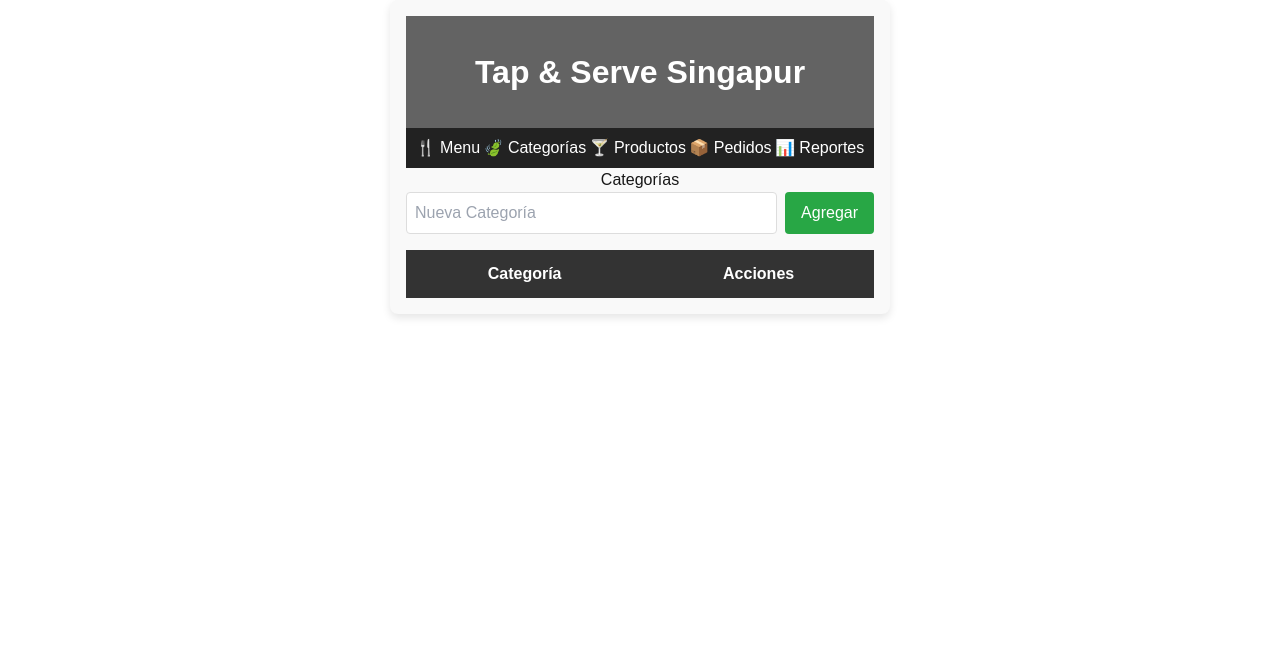
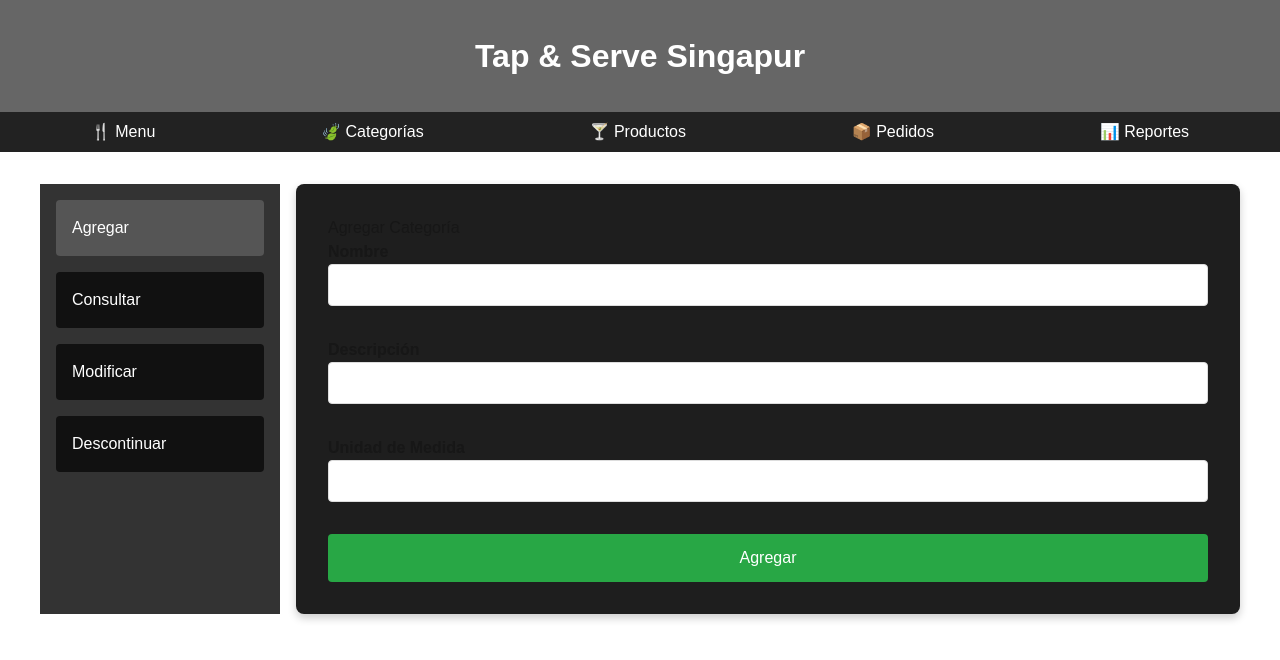
Before and after one commit to lopezsDev/Tap-Server-Singapur, a Next.js app in the folder frontend/: page /paginas/Categorias in a window 1280 px wide. Shown: the top 660 px of the page. Built offline with nearby package versions, Linux system fonts and the light colour scheme.

Commit message:
Trabajo por terminar para final

```diff
--- a/frontend/src/app/components/Header.js
+++ b/frontend/src/app/components/Header.js
@@ -20,7 +20,7 @@ const Header = () => {
             onMouseEnter={() => handleMouseEnter('menu')}
             onMouseLeave={handleMouseLeave}
           >
-            🍴 Menu
+            <Link href="./paginas/Menu">🍴 Menu</Link>
             {visibleMenu === 'menu' && (
               <ul
                 style={styles.dropdown}
@@ -40,7 +40,7 @@ const Header = () => {
             onMouseEnter={() => handleMouseEnter('categorias')}
             onMouseLeave={handleMouseLeave}
           >
-            🍃 Categorías
+            <Link href="./paginas/Categorias">🍃 Categorías</Link>
             {visibleMenu === 'categorias' && (
               <ul
                 style={styles.dropdown}
@@ -58,7 +58,7 @@ const Header = () => {
             onMouseEnter={() => handleMouseEnter('productos')}
             onMouseLeave={handleMouseLeave}
           >
-            🍸 Productos
+            <Link href="./paginas/Productos">🍸 Productos</Link>
             {visibleMenu === 'productos' && (
               <ul
                 style={styles.dropdown}
@@ -78,7 +78,7 @@ const Header = () => {
             onMouseEnter={() => handleMouseEnter('pedidos')}
             onMouseLeave={handleMouseLeave}
           >
-            📦 Pedidos
+            <Link href="./paginas/pedidos">📦 Pedidos</Link>
             {visibleMenu === 'pedidos' && (
               <ul
                 style={styles.dropdown}
--- a/frontend/src/app/paginas/Categorias/page.tsx
+++ b/frontend/src/app/paginas/Categorias/page.tsx
@@ -2,94 +2,235 @@
 import { ChangeEvent, useState } from 'react';
 import Header from '../../components/Header';
 
-interface Styles {
-  [key: string]: React.CSSProperties;
+interface Category {
+  name: string;
+  description: string;
+  unit: string;
 }
 
 const Categorias: React.FC = () => {
-  const [categories, setCategories] = useState<string[]>([]);
-  const [newCategory, setNewCategory] = useState<string>("");
+  const [categories, setCategories] = useState<Category[]>([]);
+  const [newCategory, setNewCategory] = useState<Category>({
+    name: "",
+    description: "",
+    unit: "",
+  });
+  const [activeOption, setActiveOption] = useState<string>("Agregar");
+  const [selectedCategory, setSelectedCategory] = useState<string | null>(null);
 
-  // Función para agregar una categoría
-  const addCategory = (): void => {
-    if (newCategory.trim()) {
-      setCategories([...categories, newCategory]);
-      setNewCategory("");
-    }
+  // Manejar cambios en el formulario
+  const handleInputChange = (e: ChangeEvent<HTMLInputElement>): void => {
+    const { name, value } = e.target;
+    setNewCategory({ ...newCategory, [name]: value });
   };
 
-  // Función para eliminar una categoría
-  const deleteCategory = (index: number): void => {
-    const updatedCategories = categories.filter((_, i) => i !== index);
-    setCategories(updatedCategories);
+  // Agregar categoría
+  const addCategory = (): void => {
+    if (!newCategory.name || !newCategory.description || !newCategory.unit) {
+      alert("Por favor, completa todos los campos.");
+      return;
+    }
+
+    if (categories.some((category) => category.name === newCategory.name)) {
+      alert("¡El nombre de la categoría ya existe!");
+      return;
+    }
+
+    setCategories([...categories, { ...newCategory }]);
+    setNewCategory({ name: "", description: "", unit: "" });
+    alert("¡Categoría agregada con éxito!");
   };
 
+  // Modificar categoría
+  const modifyCategory = (): void => {
+    if (!selectedCategory || !newCategory.name) {
+      alert("Selecciona una categoría para modificar.");
+      return;
+    }
+
+    const updatedCategories = categories.map((category) =>
+      category.name === selectedCategory ? { ...newCategory } : category
+    );
+    setCategories(updatedCategories);
+    setSelectedCategory(null);
+    setNewCategory({ name: "", description: "", unit: "" });
+    alert("Categoría modificada con éxito.");
+  };
+
+  // Descontinuar categoría
+  const discontinueCategory = (): void => {
+    if (!selectedCategory) {
+      alert("Selecciona una categoría para descontinuar.");
+      return;
+    }
+
+    setCategories(categories.filter((category) => category.name !== selectedCategory));
+    setSelectedCategory(null);
+    alert("Categoría descontinuada con éxito.");
+  };
+
+  // Renderizar contenido basado en la opción activa
+  const renderContent = () => {
+    if (activeOption === "Consultar") {
       return (
-    <div style={styles.container}>
-      <Header />
-      <h2>Categorías</h2>
-      <div style={styles.inputContainer}>
-        <input
-          type="text"
-          value={newCategory}
-          onChange={(e: ChangeEvent<HTMLInputElement>) => setNewCategory(e.target.value)}
-          placeholder="Nueva Categoría"
-          style={styles.input}
-        />
-        <button onClick={addCategory} style={styles.addButton}>
-          Agregar
-        </button>
-      </div>
+        <div>
+          <h2>Consultar Categorías</h2>
+          {categories.length === 0 ? (
+            <p>No hay categorías disponibles.</p>
+          ) : (
             <table style={styles.table}>
               <thead>
                 <tr>
-            <th style={styles.headerCell}>Categoría</th>
-            <th style={styles.headerCell}>Acciones</th>
+                  <th style={styles.headerCell}>Nombre</th>
+                  <th style={styles.headerCell}>Descripción</th>
+                  <th style={styles.headerCell}>Unidad</th>
                 </tr>
               </thead>
               <tbody>
                 {categories.map((category, index) => (
-            <tr key={index} style={styles.row}>
-              <td style={styles.cell}>{category}</td>
-              <td style={styles.cell}>
-                <button onClick={() => deleteCategory(index)} style={styles.deleteButton}>
-                  Eliminar
-                </button>
-              </td>
+                  <tr key={index}>
+                    <td style={styles.cell}>{category.name}</td>
+                    <td style={styles.cell}>{category.description}</td>
+                    <td style={styles.cell}>{category.unit}</td>
                   </tr>
                 ))}
               </tbody>
             </table>
+          )}
+        </div>
+      );
+    }
+
+    return (
+      <div>
+        <h2>{activeOption} Categoría</h2>
+        <form style={styles.form}>
+          <label style={styles.label}>
+            Nombre
+            <input
+              type="text"
+              name="name"
+              value={newCategory.name}
+              onChange={handleInputChange}
+              style={styles.input}
+            />
+          </label>
+          <label style={styles.label}>
+            Descripción
+            <input
+              type="text"
+              name="description"
+              value={newCategory.description}
+              onChange={handleInputChange}
+              style={styles.input}
+            />
+          </label>
+          <label style={styles.label}>
+            Unidad de Medida
+            <input
+              type="text"
+              name="unit"
+              value={newCategory.unit}
+              onChange={handleInputChange}
+              style={styles.input}
+            />
+          </label>
+          <button
+            type="button"
+            onClick={
+              activeOption === "Agregar"
+                ? addCategory
+                : activeOption === "Modificar"
+                ? modifyCategory
+                : discontinueCategory
+            }
+            style={styles.addButton}
+          >
+            {activeOption}
+          </button>
+        </form>
       </div>
     );
   };
 
-const styles: Styles = {
-  container: {
+  return (
+    <div>
+      <Header />
+      <div style={styles.pageContainer}>
+        <div style={styles.sidebar}>
+          {["Agregar", "Consultar", "Modificar", "Descontinuar"].map(
+            (option) => (
+              <button
+                key={option}
+                onClick={() => setActiveOption(option)}
+                style={{
+                  ...styles.sidebarButton,
+                  backgroundColor: activeOption === option ? "#555" : "#111",
+                }}
+              >
+                {option}
+              </button>
+            )
+          )}
+        </div>
+        <div style={styles.content}>{renderContent()}</div>
+      </div>
+    </div>
+  );
+};
+
+const styles: { [key: string]: React.CSSProperties } = {
+  pageContainer: {
+    display: 'flex',
+    width: '100%',
+    maxWidth: '1200px',
+    margin: '0 auto',
+    marginTop: '2rem',
+  },
+  sidebar: {
+    width: '20%',
+    backgroundColor: '#333',
+    display: 'flex',
+    flexDirection: 'column',
     padding: '1rem',
-    backgroundColor: '#f9f9f9',
+    gap: '1rem',
+  },
+  sidebarButton: {
+    padding: '1rem',
+    fontSize: '1rem',
+    color: '#fff',
+    border: 'none',
+    borderRadius: '4px',
+    cursor: 'pointer',
+    textAlign: 'left',
+  },
+  content: {
+    flex: 1,
+    padding: '2rem',
+    backgroundColor: '#1E1E1E',
     borderRadius: '8px',
-    boxShadow: '0 4px 8px rgba(0, 0, 0, 0.1)',
-    maxWidth: '500px',
-    margin: '0 auto',
-    textAlign: 'center',
+    marginLeft: '1rem',
+    boxShadow: '0 4px 8px rgba(0, 0, 0, 0.2)',
   },
-  inputContainer: {
+  form: {
     display: 'flex',
-    justifyContent: 'center',
+    flexDirection: 'column',
+    gap: '1rem',
+  },
+  label: {
+    display: 'block',
+    fontSize: '1rem',
+    fontWeight: 'bold',
+  },
+  input: {
+    width: '100%',
+    padding: '0.5rem',
+    borderRadius: '4px',
+    border: '1px solid #ddd',
     marginBottom: '1rem',
   },
-  input: {
-    padding: '0.5rem',
-    fontSize: '1rem',
-    border: '1px solid #ddd',
-    borderRadius: '4px',
-    marginRight: '0.5rem',
-    flex: 1,
-  },
   addButton: {
-    padding: '0.5rem 1rem',
-    fontSize: '1rem',
+    padding: '0.75rem',
     backgroundColor: '#28a745',
     color: '#fff',
     border: 'none',
@@ -106,20 +247,9 @@ const styles: Styles = {
     color: '#fff',
     fontWeight: 'bold',
   },
-  row: {
-    borderBottom: '1px solid #ddd',
-  },
   cell: {
     padding: '0.75rem',
-  },
-  deleteButton: {
-    padding: '0.25rem 0.5rem',
-    fontSize: '0.9rem',
-    color: '#fff',
-    backgroundColor: '#dc3545',
-    border: 'none',
-    borderRadius: '4px',
-    cursor: 'pointer',
+    borderBottom: '1px solid #ddd',
   },
 };
 
```
Lines whose indentation alone changed are shown as unchanged.
